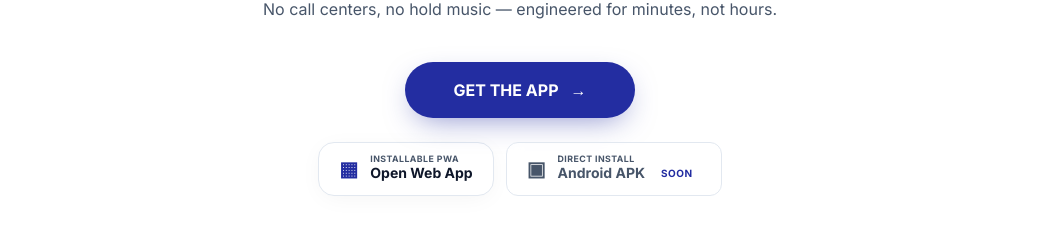
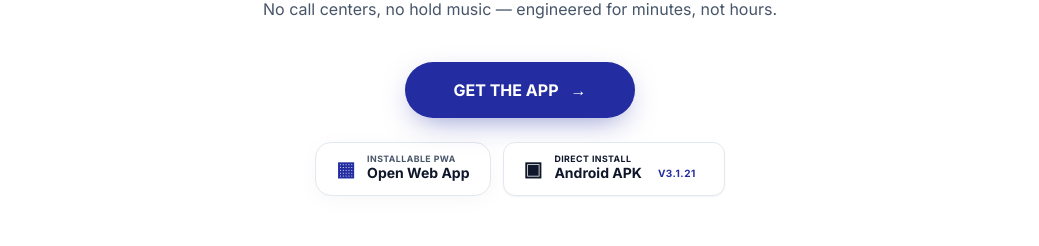
Before and after one commit to am-devanand/clutchd-deck, a Next.js app: page /en/download in a window 1280 px wide. Shown: the part 1194-1440 px from the top of the page, without its empty margins (120-1159 px from the left). Built offline with nearby package versions, Linux system fonts and the light colour scheme; no server answers.

Commit message:
Ship real release APK v3.1.21 on Get the App buttons
Ultraworked with [Sisyphus](https://github.com/code-yeongyu/oh-my-openagent)

Co-authored-by: Sisyphus <clio-agent@sisyphuslabs.ai>

```diff
--- a/app/[locale]/download/page.tsx
+++ b/app/[locale]/download/page.tsx
@@ -134,12 +134,12 @@ export default async function Page({
                   <span className="text-sm font-bold leading-tight">{t("pwaLabel")}</span>
                 </span>
               </a>
-              {/* APK stays non-linking with SOON chip until a public APK URL exists */}
-              <button
-                type="button"
+              {/* APK links the real release build with version chip */}
+              <a
+                href={s8.apkHref}
+                download="ClutchD-v3.1.21-release.apk"
                 aria-label={t("apkAria")}
-                disabled
-                className="flex cursor-not-allowed items-center gap-3 rounded-xl border border-line bg-white/50 px-5 py-3 text-muted backdrop-blur"
+                className="flex items-center gap-3 rounded-xl border border-line bg-white px-5 py-3 text-ink shadow-sm backdrop-blur transition-all hover:-translate-y-0.5 hover:shadow-md"
               >
                 <span className="text-xl font-black" aria-hidden="true">
                   ▣
@@ -155,7 +155,7 @@ export default async function Page({
                     </span>
                   </span>
                 </span>
-              </button>
+              </a>
             </div>
           </div>
         </div>
--- a/app/components/s8-final.tsx
+++ b/app/components/s8-final.tsx
@@ -108,10 +108,11 @@ export default function S8() {
                 <span className="text-sm font-bold leading-tight">{t("pwaLabel")}</span>
               </span>
             </a>
-            <button
-              type="button"
+            <a
+              href={s8.apkHref}
+              download="ClutchD-v3.1.21-release.apk"
               aria-label={t("apkAria")}
-              className="group flex cursor-not-allowed items-center gap-3 rounded-xl border border-line bg-white/50 px-5 py-3 text-muted backdrop-blur"
+              className="group flex items-center gap-3 rounded-xl border border-line bg-white px-5 py-3 text-ink shadow-sm transition-all hover:-translate-y-0.5 hover:shadow-md"
             >
               <span className="transition-colors">
                 <svg className="h-6 w-6" fill="none" viewBox="0 0 24 24" stroke="currentColor" strokeWidth={1.8}>
@@ -125,7 +126,7 @@ export default function S8() {
                   <span className="rounded-full bg-[#232DA1]/10 px-2 py-0.5 text-[0.55rem] font-bold uppercase tracking-wider text-[#232DA1]">{t("apkSoon")}</span>
                 </span>
               </span>
-            </button>
+            </a>
           </div>
         </motion.div>
 
--- a/content/screens.ts
+++ b/content/screens.ts
@@ -640,15 +640,17 @@ export const s8 = {
   cta: "GET THE APP",
   // 2026-09-16: CTA reworked to APK/PWA per docs/CLUTCHD-FACTS.md — ClutchD
   // ships as a Capacitor Android APK + installable PWA (no store listings yet).
-  // TODO(swap): apkLabel badge is non-linking until a public APK URL exists;
   // TODO(swap): swap pwaHref to the production domain (clutchd.com) when live.
   // TODO(swap): callHref "tel:911" below is a stand-in for the real dispatch line.
   pwaHref: "https://clutchd.tail14cfb9.ts.net",
   pwaTop: "INSTALLABLE PWA",
   pwaLabel: "Open Web App",
+  // 2026-09-21: real release APK ships from /app (v3.1.21) — badge links it.
+  apkHref: "/app/ClutchD-v3.1.21-release.apk",
+  apkVersion: "v3.1.21",
   apkTop: "DIRECT INSTALL",    apkLabel: "Android APK",
-    apkSoon: "SOON",
-    apkAria: "Android APK coming soon",
+    apkSoon: "v3.1.21",
+    apkAria: "Download Android APK v3.1.21",
   urgent: "Need urgent assistance right now?",
   call: "Call 24/7 Emergency Dispatch",
   callHref: "tel:911",
--- a/messages/en/screens.json
+++ b/messages/en/screens.json
@@ -702,8 +702,8 @@
     "pwaLabel": "Open Web App",
     "apkTop": "DIRECT INSTALL",
     "apkLabel": "Android APK",
-    "apkSoon": "SOON",
-    "apkAria": "Android APK coming soon",
+    "apkSoon": "v3.1.21",
+    "apkAria": "Download Android APK v3.1.21",
     "urgent": "Need urgent assistance right now?",
     "call": "Call 24/7 Emergency Dispatch",
     "callHref": "tel:911",
--- a/messages/ta/screens.json
+++ b/messages/ta/screens.json
@@ -702,7 +702,7 @@
     "pwaLabel": "வெப் ஆப்பைத் திற",
     "apkTop": "DIRECT INSTALL",
     "apkLabel": "Android APK",
-    "apkSoon": "விரைவில்",
+    "apkSoon": "v3.1.21",
     "urgent": "Need urgent assistance right now?",
     "call": "Call 24/7 Emergency Dispatch",
     "callHref": "tel:911",
@@ -751,6 +751,6 @@
       "பொருத்தச் சோதனையுடன் பாகச் சந்தை",
       "உங்கள் வாகனத்திற்கான டிஜிட்டல் சேவை வரலாறு"
     ],
-    "apkAria": "Android APK விரைவில் வருகிறது"
+    "apkAria": "Android APK v3.1.21 பதிவிறக்குக"
   }
 }
```
Also changed, not shown: 1 other file (tests, documents, lock files or other folders).
